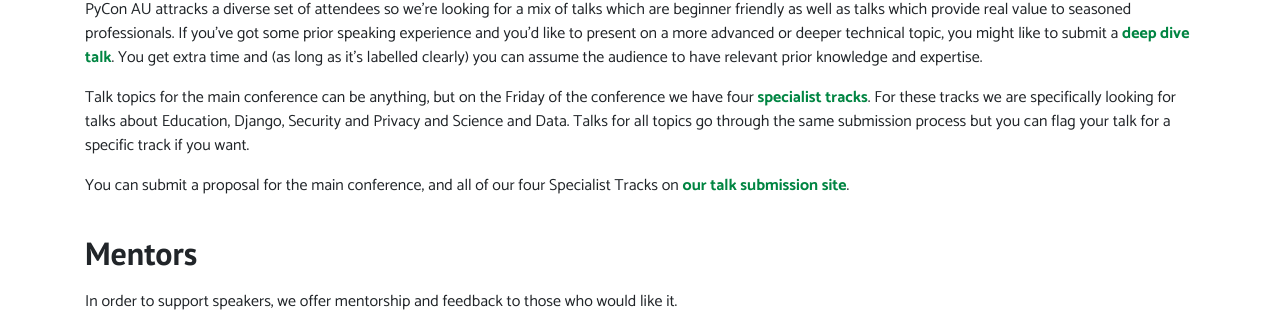
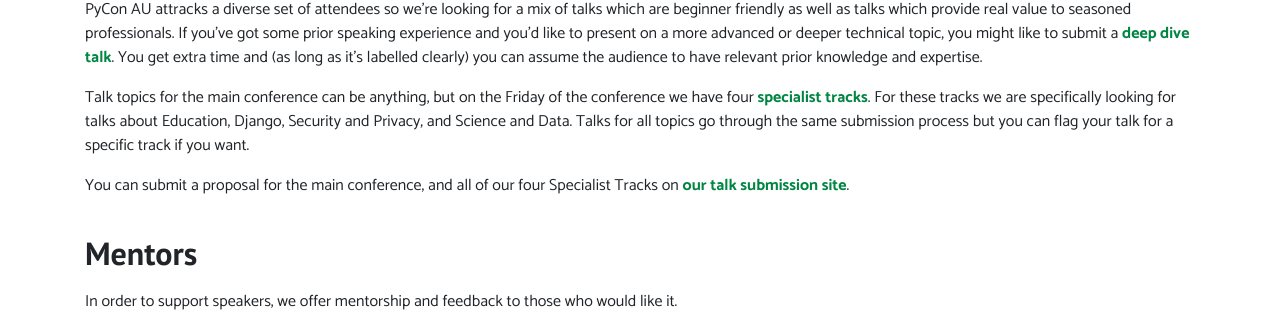
Before and after one commit to pyconau/2019.pycon-au.org, a Jekyll site: the page built from _pages/speak.md, in a window 1280 px wide. Shown: the part 870-1182 px from the top of the page. Built offline with Jekyll 4.4.1, drawn with Linux system fonts in a browser that asks for light colours.

```diff
--- a/_pages/speak.md
+++ b/_pages/speak.md
@@ -28,7 +28,7 @@ We're mostly looking for 30 minute talks on everything Python, open source, and
 
 PyCon AU attracks a diverse set of attendees so we're looking for a mix of talks which are beginner friendly as well as talks which provide real value to seasoned professionals. If you've got some prior speaking experience and you'd like to present on a more advanced or deeper technical topic, you might like to submit a [deep dive talk](/news/deep-dive-talks/). You get extra time and (as long as it's labelled clearly) you can assume the audience to have relevant prior knowledge and expertise.
 
-Talk topics for the main conference can be anything, but on the Friday of the conference we have four [specialist tracks](/attend/). For these tracks we are specifically looking for talks about Education, Django, Security and Privacy and Science and Data. Talks for all topics go through the same submission process but you can flag your talk for a specific track if you want.
+Talk topics for the main conference can be anything, but on the Friday of the conference we have four [specialist tracks](/attend/). For these tracks we are specifically looking for talks about Education, Django, Security and Privacy, and Science and Data. Talks for all topics go through the same submission process but you can flag your talk for a specific track if you want.
 
 You can submit a proposal for the main conference, and all of our four Specialist Tracks on [our talk submission site](https://pretalx.com/pyconau2019/cfp).
 
```
